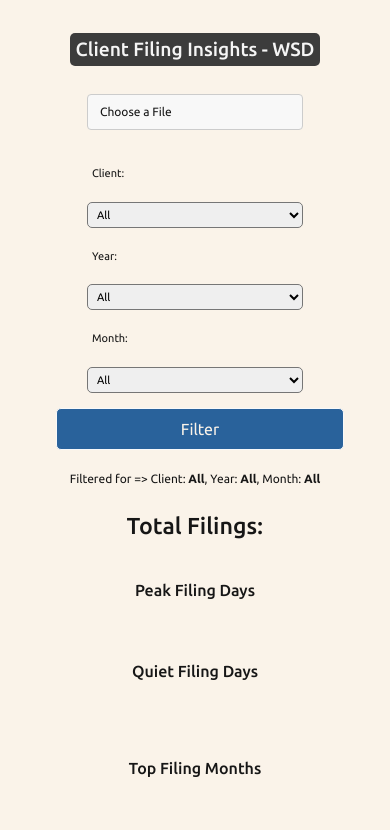
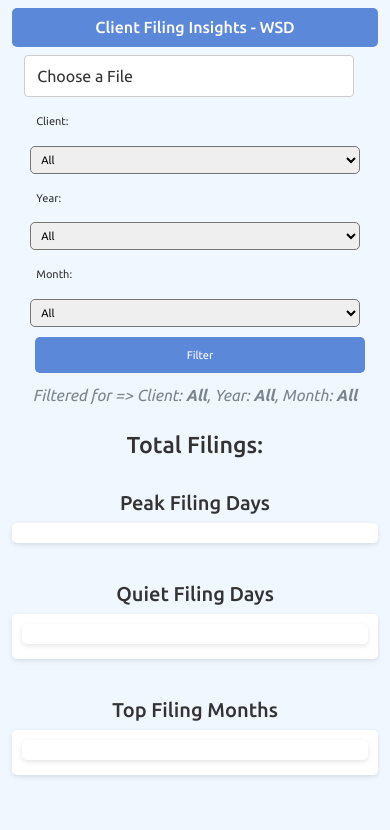
Before and after one commit to imamulkadir/FilterExcelData, a Flask app: page / in a window 390 px wide. Shown: the top 830 px of the page. Run offline with Flask 3, Linux system fonts and the light colour scheme.

Commit message:
updated css

```diff
--- a/static/styles.css
+++ b/static/styles.css
@@ -1,10 +1,9 @@
 /* General Styling */
 body {
-    background-color: #faf3e9;
-    color: rgb(22, 22, 22);
+    background: #F0F7FF; /* Light gray-blue */
+    color: #333333; /* Dark gray for text */
     font-family: "Ubuntu", serif;
     font-weight: 400;
-    font-style: normal;
 }
 
 .customData {
@@ -18,263 +17,179 @@ label, button {
     margin-left: 10px;
 }
 
-h5{
+h5, h1 {
     text-align: center;
 }
 
-select, input, label {
-    padding: 5px;
+h1 {
+    color: #FFFFFF; /* White text */
+    background: #5C88DA; /* Primary blue */
     border-radius: 5px;
-    margin: 0;
+    padding: 10px;
 }
 
-button {
-    color: #faf3e9;
-    background-color: #29629b;
-    border: 1px solid #f8f9fa;
-    border-radius: 5px;
-    padding: 5px 10px;
-    cursor: pointer;
-    width: 10%;
-}
-
-button:hover {
-    background-color: #043769;
+h5 {
+    color: #333333; /* Dark gray */
 }
 
 p {
     margin-top: 10px;
+    font-style: italic;
+    color: #07131f;
+    opacity: 50%;
 }
 
-th {
-    text-align: center;
+/* Buttons */
+button {
+    color: #FFFFFF; /* White text */
+    background-color: #5C88DA; /* Primary blue */
+    border: none; /* Slightly darker blue for borders */
+    border-radius: 5px;
+    padding: 10px 20px;
+    cursor: pointer;
+    transition: all 0.3s ease;
 }
 
-/* Custom file upload button */
+button:hover {
+    background-color: #FFA500; /* Accent orange */
+    border-color: #FF8C00; /* Darker orange */
+}
+
+/* Inputs and Dropdowns */
+select, input, label {
+    padding: 10px;
+    border-radius: 5px;
+    margin: 0;
+    transition: all 0.3s ease;
+}
+
 input[type="file"] {
     display: none;
 }
 
+select:focus, input:focus {
+    border-color: #0056B3; /* Primary blue on focus */
+    box-shadow: 0 0 5px rgba(0, 86, 179, 0.5); /* Subtle blue glow */
+}
+
+/* Custom File Upload */
 .custom-file-upload {
-    border: 1px solid #ccc;
-    background-color: #f8f8f8;
+    border: 1px solid #CCCCCC;
+    background-color: #FFFFFF; /* White background */
     padding: 10px 20px;
     display: inline-block;
     cursor: pointer;
-    font-size: 14px;
+    font-size: 16px;
     border-radius: 4px;
-    transition: background-color 0.3s;
+    transition: all 0.3s ease;
 }
 
 .custom-file-upload:hover {
-    background-color: #e2e2e2;
+    background-color: #F0F7FF; /* Light gray-blue */
 }
 
 #file-name {
-    margin-left: 10px;
+    padding-top: 10px;
+    margin-left: 2px;
     font-size: 14px;
-    color: #333;
-    padding-top: 10px;
 }
 
-/* Centered table */
+/* Tables */
 .table-responsive {
-    margin-bottom: 20px;
+    background: #FFFFFF; /* White table background */
+    border-radius: 5px;
+    padding: 10px;
+    box-shadow: 0 2px 5px rgba(0, 0, 0, 0.1); /* Subtle shadow for depth */
 }
 
-.center-header th {
+th {
+    background-color: #0056B3; /* Primary blue */
+    color: #FFFFFF; /* White text */
     text-align: center;
+    padding: 10px;
 }
 
-/* Container for centering content horizontally */
-.header-container {
-    display: flex;
-    justify-content: center; /* Center content horizontally */
-    align-items: center; /* Vertically center within the container */
-    flex-direction: column; /* Stack the logo and h1 vertically */
-    margin: 10px 0; /* Add some space around the container */
+tr:nth-child(even) {
+    background-color: #F7FAFD; /* Light gray-blue for even rows */
 }
 
-/* Styling for h1 */
-h1 {
-    color: whitesmoke;
-    background-color: #3c3c3c;
-    border-radius: 5px;
-    padding: 5px;
-    display: inline-block;
-    width: auto;
-    text-align: center; /* Center text inside the h1 */
-    margin-top: 10px; /* Optional: Add some space between the logo and the text */
+tr:nth-child(odd) {
+    background-color: #FFFFFF; /* White for odd rows */
 }
+/* Enhanced Media Queries */
 
-/* Media Queries for smaller devices */
+/* Large screens (default styles are assumed for >1200px) */
 @media (max-width: 1200px) {
     .customData {
         flex-direction: row;
         align-items: center;
     }
-
     button {
-        width: 40%; /* Make button size smaller for medium screens */
-    }
-
-    .col-md-4 {
-        flex: 0 0 100%;
-        max-width: 100%;
-        margin-bottom: 20px;
-    }
-
-    .table-responsive {
-        max-height: none;
+        width: 40%;
     }
 }
 
-/* For tablets (max-width: 768px) */
+/* Tablets (max-width: 992px) */
+@media (max-width: 992px) {
+    h1 {
+        font-size: 1.8rem;
+    }
+    .customData {
+        gap: 10px;
+    }
+    select, input, label {
+        width: 70%;
+    }
+}
+
+/* Smaller tablets and large phones (max-width: 768px) */
 @media (max-width: 768px) {
     h1 {
-        font-size: 1.5rem; /* Smaller title on tablets */
+        font-size: 1.5rem;
     }
-
-    .container {
-        padding: 10px;
+    label, select, input {
+        font-size: 14px;
+        padding: 6px;
     }
-
-    label, select, input, button {
-        width: 60%;
+    button {
+        width: 50%;
     }
-
-    label, select{
-        margin: 0;
-    }
-    .customData {
-        flex-direction: row;
-        align-items: center;
-    }
-
     .custom-file-upload {
         padding: 8px 16px;
     }
-
-    #file-name {
-        font-size: 13px;
-        margin: 0;
-        padding: 0;
-    }
-
-    .col-md-4 {
-        flex: 0 0 100%;
-        max-width: 100%;
-        margin-bottom: 10px;
-    }
-
-    /* Reduce the padding and font size in tables */
-    .table-responsive {
-        margin-bottom: 5px;
-    }
-
-    h5 {
-        font-size: 1.2rem;
-    }
-
-    .row.customData {
-        margin-top: 5px;
-    }
 }
 
-/* For mobile devices (max-width: 576px) */
+/* Mobile phones (max-width: 576px) */
 @media (max-width: 576px) {
     h1 {
-        font-size: 1.25rem; /* Smaller title for mobile */
+        font-size: 1.25rem;
     }
-
     button {
         width: 80%;
         padding: 10px;
     }
-
-    label, select, input {
+    select, input, label {
         font-size: 12px;
-        padding: 6px;
     }
-
-    .customData {
-        padding: 10px;
-        flex-direction: column;
-    }
-
-    .col-md-4 {
-        flex: 0 0 100%;
-        max-width: 100%;
-        margin-bottom: 20px;
-    }
-
     .table-responsive {
-        padding: 10px;
         max-width: 100%;
         overflow-x: auto;
     }
+}
 
+/* Extra small devices (max-width: 480px) */
+@media (max-width: 480px) {
+    h1 {
+        font-size: 1rem;
+    }
+    label, select, input, button {
+        width: 90%;
+        font-size: 11px;
+    }
     .custom-file-upload {
-        padding: 8px 16px;
+        padding: 8px 12px;
     }
-
-    #file-name {
-        font-size: 12px;
-    }
-
-    p {
-        font-size: 14px;
-        text-align: center;
-    }
-
-    /* For the tables: Make the font size a little smaller */
-    th, td {
-        font-size: 14px;
+    .table-responsive {
+        margin-bottom: 5px;
     }
 }
-
-/* Extra small screens (max-width: 480px) */
-@media (max-width: 480px) {
-    h1 {
-        font-size: 1.2rem; /* Very small font size for mobile screens */
-    }
-
-    .container {
-        padding: 5px;
-    }
-
-    button {
-        padding: 8px;
-    }
-
-    label, select, input {
-        font-size: 11px;
-        padding: 5px;
-    }
-
-    .table-responsive {
-        padding: 5px;
-    }
-
-    h5 {
-        font-size: 1rem;
-    }
-
-    .custom-file-upload {
-        font-size: 12px;
-        padding: 8px 12px;
-    }
-
-    #file-name {
-        font-size: 11px;
-    }
-
-    p {
-        font-size: 12px;
-    }
-
-    /* Smallest tables - make text even smaller */
-    th, td {
-        font-size: 12px;
-    }
-}
```
